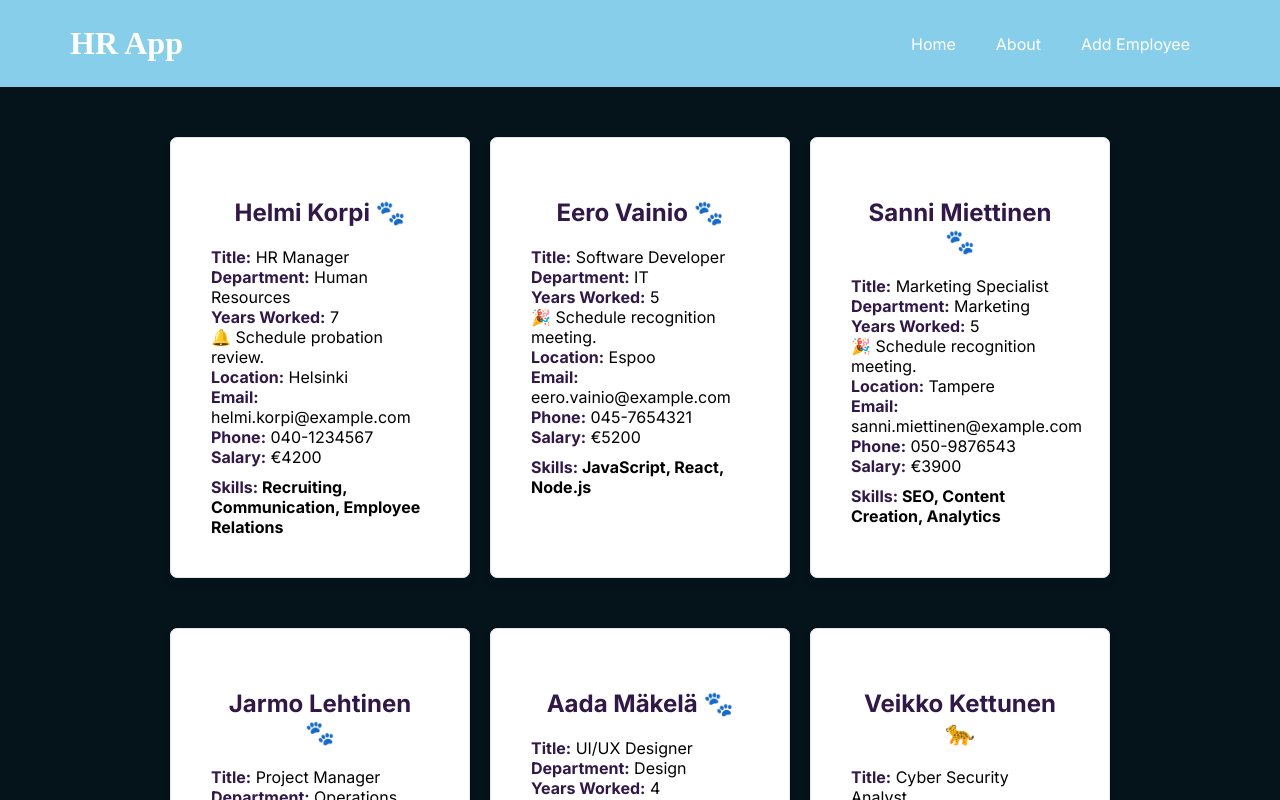
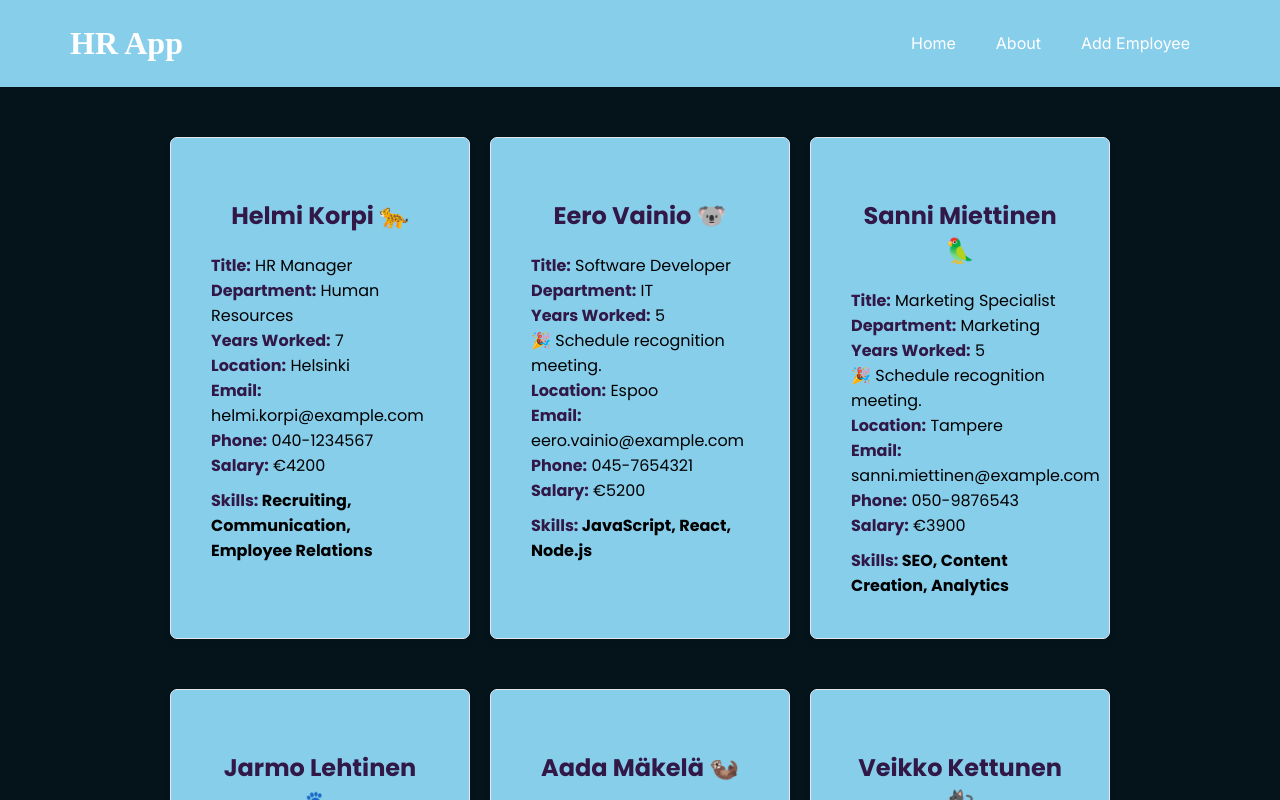
Before and after one commit to Chinedubc10/hr-app-frontend, a React app: page / in a window 1280 px wide. Shown: the top 800 px of the page. Built offline with nearby package versions, Linux system fonts and the light colour scheme; data requests are answered from the project's data file; the HTML template or start-up script is replaced by a standard one; a web font is replaced by a local one.

Commit message:
hrApp step-4

```diff
--- /dev/null
+++ b/db.json
@@ -0,0 +1,134 @@
+{
+    "employees": [
+      {
+        "id": 1,
+        "name": "Helmi Korpi",
+        "title": "HR Manager",
+        "salary": 4200,
+        "phone": "040-1234567",
+        "email": "helmi.korpi@example.com",
+        "animal": "Panther",
+        "startDate": "2018-04-01",
+        "location": "Helsinki",
+        "department": "Human Resources",
+        "skills": ["Recruiting", "Communication", "Employee Relations"]
+      },
+      {
+        "id": 2,
+        "name": "Eero Vainio",
+        "title": "Software Developer",
+        "salary": 5200,
+        "phone": "045-7654321",
+        "email": "eero.vainio@example.com",
+        "animal": "Koala",
+        "startDate": "2019-08-15",
+        "location": "Espoo",
+        "department": "IT",
+        "skills": ["JavaScript", "React", "Node.js"]
+      },
+      {
+        "id": 3,
+        "name": "Sanni Miettinen",
+        "title": "Marketing Specialist",
+        "salary": 3900,
+        "phone": "050-9876543",
+        "email": "sanni.miettinen@example.com",
+        "animal": "Parrot",
+        "startDate": "2020-02-10",
+        "location": "Tampere",
+        "department": "Marketing",
+        "skills": ["SEO", "Content Creation", "Analytics"]
+      },
+      {
+        "id": 4,
+        "name": "Jarmo Lehtinen",
+        "title": "Project Manager",
+        "salary": 4700,
+        "phone": "040-6543210",
+        "email": "jarmo.lehtinen@example.com",
+        "animal": "Bear",
+        "startDate": "2017-06-20",
+        "location": "Vantaa",
+        "department": "Operations",
+        "skills": ["Leadership", "Budgeting", "Scheduling"]
+      },
+      {
+        "id": 5,
+        "name": "Aada Mäkelä",
+        "title": "UI/UX Designer",
+        "salary": 4400,
+        "phone": "041-2345678",
+        "email": "aada.makela@example.com",
+        "animal": "Otter",
+        "startDate": "2021-01-05",
+        "location": "Helsinki",
+        "department": "Design",
+        "skills": ["Figma", "User Research", "Prototyping"]
+      },
+      {
+        "id": 6,
+        "name": "Veikko Kettunen",
+        "title": "Cyber Security Analyst",
+        "salary": 5800,
+        "phone": "046-2233445",
+        "email": "veikko.kettunen@example.com",
+        "animal": "Lynx",
+        "startDate": "2016-11-11",
+        "location": "Oulu",
+        "department": "IT Security",
+        "skills": ["Network Security", "Penetration Testing", "Risk Analysis"]
+      },
+      {
+        "id": 7,
+        "name": "Laura Peltonen",
+        "title": "Accountant",
+        "salary": 4000,
+        "phone": "050-1122334",
+        "email": "laura.peltonen@example.com",
+        "animal": "Rabbit",
+        "startDate": "2015-03-03",
+        "location": "Turku",
+        "department": "Finance",
+        "skills": ["Bookkeeping", "Tax Reporting", "Excel"]
+      },
+      {
+        "id": 8,
+        "name": "Antti Salmi",
+        "title": "Data Analyst",
+        "salary": 4900,
+        "phone": "044-6677889",
+        "email": "antti.salmi@example.com",
+        "animal": "Walrus",
+        "startDate": "2022-09-01",
+        "location": "Jyväskylä",
+        "department": "Business Intelligence",
+        "skills": ["SQL", "Power BI", "Python"]
+      },
+      {
+        "id": 9,
+        "name": "Essi Niemelä",
+        "title": "Legal Advisor",
+        "salary": 6100,
+        "phone": "043-3344556",
+        "email": "essi.niemela@example.com",
+        "animal": "Tortoise",
+        "startDate": "2014-10-23",
+        "location": "Helsinki",
+        "department": "Legal",
+        "skills": ["Contract Law", "Compliance", "Negotiation"]
+      },
+      {
+        "id": 10,
+        "name": "Joni Laaksonen",
+        "title": "Sales Manager",
+        "salary": 4600,
+        "phone": "049-9988776",
+        "email": "joni.laaksonen@example.com",
+        "animal": "Flamingo",
+        "startDate": "2019-05-30",
+        "location": "Lahti",
+        "department": "Sales",
+        "skills": ["CRM", "B2B Sales", "Strategy"]
+      }
+    ]
+  }
--- a/src/AddEmployee.jsx
+++ b/src/AddEmployee.jsx
@@ -1,78 +1,305 @@
-import { useState } from 'react';
-import { useNavigate } from 'react-router-dom';
+import React, { useState } from 'react';
+
+import axios from 'axios';
+
 import './styles/AddEmployee.css';
 
 const AddEmployee = ({ onAddEmployee }) => {
+
     const [formData, setFormData] = useState({
+
         name: '',
+
         title: '',
+
         salary: '',
+
         phone: '',
+
         email: '',
+
         animal: '',
+
         startDate: '',
+
         location: '',
+
         department: '',
-        skills: ''
+
+        skills: '',
+
     });
 
-    const navigate = useNavigate();
+    const handleChange = (e) => {
 
-    const handleChange = (e) => {
         const { name, value } = e.target;
-        setFormData(prev => ({
-            ...prev,
-            [name]: value
-        }));
+
+        setFormData({
+
+            ...formData,
+
+            [name]: value,
+
+        });
+
     };
 
-    const handleSubmit = (e) => {
+    const handleSubmit = async (e) => {
+
         e.preventDefault();
 
+        const skillsArray = formData.skills.split(',').map((skill) => skill.trim());
+
         const newEmployee = {
+
+            ...formData,
+
+            skills: skillsArray,
+
+            salary: parseFloat(formData.salary),
+
+            startDate: formData.startDate,
+
             id: Date.now(),
-            ...formData,
-            salary: parseInt(formData.salary),
-            skills: formData.skills.split(',').map(skill => skill.trim())
+
         };
 
-        onAddEmployee(newEmployee);
-        navigate('/');
+        try {
+
+            await axios.post('http://localhost:3001/employees', newEmployee);
+
+            onAddEmployee(newEmployee);
+
+            alert('Employee added successfully!');
+
+            setFormData({
+
+                name: '',
+
+                title: '',
+
+                salary: '',
+
+                phone: '',
+
+                email: '',
+
+                animal: '',
+
+                startDate: '',
+
+                location: '',
+
+                department: '',
+
+                skills: '',
+
+            });
+
+        } catch (error) {
+
+            console.error('Error adding employee:', error);
+
+            alert('There was an error adding the employee.');
+
+        }
+
     };
 
     return (
 <div className="form-wrapper">
 <h2 className="form-title">Add New Employee</h2>
-<form onSubmit={handleSubmit} className="employee-form">
-                {[
-                    ['name', 'Name'],
-                    ['title', 'Title'],
-                    ['salary', 'Salary (EUR)'],
-                    ['phone', 'Phone'],
-                    ['email', 'Email'],
-                    ['animal', 'Favorite Animal'],
-                    ['startDate', 'Start Date'],
-                    ['location', 'Location'],
-                    ['department', 'Department'],
-                    ['skills', 'Skills (comma-separated)']
-                ].map(([field, label]) => (
-<div className="form-group" key={field}>
-<label htmlFor={field}>{label}</label>
+<form className="employee-form" onSubmit={handleSubmit}>
+<div className="form-group">
+<label htmlFor="name">Name:</label>
 <input
-                            type={field === 'startDate' ? 'date' : 'text'}
-                            id={field}
-                            name={field}
-                            value={formData[field]}
-                            onChange={handleChange}
-                            required
-                        />
+
+                        type="text"
+
+                        id="name"
+
+                        name="name"
+
+                        value={formData.name}
+
+                        onChange={handleChange}
+
+                        required
+
+                    />
 </div>
-                ))}
+<div className="form-group">
+<label htmlFor="title">Title:</label>
+<input
 
-                <button type="submit" className="submit-btn">Add Employee</button>
+                        type="text"
+
+                        id="title"
+
+                        name="title"
+
+                        value={formData.title}
+
+                        onChange={handleChange}
+
+                        required
+
+                    />
+</div>
+<div className="form-group">
+<label htmlFor="salary">Salary:</label>
+<input
+
+                        type="number"
+
+                        id="salary"
+
+                        name="salary"
+
+                        value={formData.salary}
+
+                        onChange={handleChange}
+
+                        required
+
+                    />
+</div>
+<div className="form-group">
+<label htmlFor="phone">Phone:</label>
+<input
+
+                        type="text"
+
+                        id="phone"
+
+                        name="phone"
+
+                        value={formData.phone}
+
+                        onChange={handleChange}
+
+                        required
+
+                    />
+</div>
+<div className="form-group">
+<label htmlFor="email">Email:</label>
+<input
+
+                        type="email"
+
+                        id="email"
+
+                        name="email"
+
+                        value={formData.email}
+
+                        onChange={handleChange}
+
+                        required
+
+                    />
+</div>
+<div className="form-group">
+<label htmlFor="animal">Animal:</label>
+<input
+
+                        type="text"
+
+                        id="animal"
+
+                        name="animal"
+
+                        value={formData.animal}
+
+                        onChange={handleChange}
+
+                        required
+
+                    />
+</div>
+<div className="form-group">
+<label htmlFor="startDate">Start Date:</label>
+<input
+
+                        type="date"
+
+                        id="startDate"
+
+                        name="startDate"
+
+                        value={formData.startDate}
+
+                        onChange={handleChange}
+
+                        required
+
+                    />
+</div>
+<div className="form-group">
+<label htmlFor="location">Location:</label>
+<input
+
+                        type="text"
+
+                        id="location"
+
+                        name="location"
+
+                        value={formData.location}
+
+                        onChange={handleChange}
+
+                        required
+
+                    />
+</div>
+<div className="form-group">
+<label htmlFor="department">Department:</label>
+<input
+
+                        type="text"
+
+                        id="department"
+
+                        name="department"
+
+                        value={formData.department}
+
+                        onChange={handleChange}
+
+                        required
+
+                    />
+</div>
+<div className="form-group">
+<label htmlFor="skills">Skills (comma separated):</label>
+<input
+
+                        type="text"
+
+                        id="skills"
+
+                        name="skills"
+
+                        value={formData.skills}
+
+                        onChange={handleChange}
+
+                        required
+
+                    />
+</div>
+
+                <button type="submit" className="submit-btn">
+
+                    Add Employee
+</button>
 </form>
 </div>
+
     );
+
 };
 
 export default AddEmployee;
--- a/src/App.jsx
+++ b/src/App.jsx
@@ -1,19 +1,21 @@
-import React, { useState } from 'react';
-import { BrowserRouter as Router, Routes, Route } from 'react-router-dom';
-import employeesData from './data/employees';
+import { useState, useEffect } from 'react';
+import axios from 'axios';
 import PersonList from './PersonList';
 import Header from './Header';
 import Footer from './Footer';
+import AddEmployee from './AddEmployee';
+import { BrowserRouter as Router, Routes, Route } from 'react-router-dom';
+import './styles/App.css';
 import About from './About';
-import AddEmployee from './AddEmployee';
-import './styles/App.css';
 
 const App = () => {
-  const [employees, setEmployees] = useState(employeesData);
+  const [employees, setEmployees] = useState([]);
 
-  const handleAddEmployee = (newEmployee) => {
-    setEmployees((prev) => [...prev, newEmployee]);
-  };
+  useEffect(() => {
+    axios.get('http://localhost:3001/employees')
+      .then(res => setEmployees(res.data))
+      .catch(err => console.error("Fetch error:", err));
+  }, []);
 
   return (
 <Router>
@@ -21,10 +23,8 @@ const App = () => {
 <Routes>
 <Route path="/" element={<PersonList employees={employees} />} />
 <Route path="/about" element={<About />} />
-<Route
-          path="/add"
-          element={<AddEmployee onAddEmployee={handleAddEmployee} />}
-        />
+<Route path="/add" element={<AddEmployee onAddEmployee={setEmployees} />} />
+        {/* Add About page etc. here */}
 </Routes>
 <Footer />
 </Router>
--- a/src/PersonCard.jsx
+++ b/src/PersonCard.jsx
@@ -1,7 +1,7 @@
-import { useState } from 'react';
+import { useMemo } from 'react';
 
-const animalEmoji = (animal) => {
-  const map = {
+const getAnimalEmoji = (animal) => {
+  const emojiMap = {
     Panther: '🐆',
     Koala: '🐨',
     Parrot: '🦜',
@@ -13,73 +13,51 @@ const animalEmoji = (animal) => {
     Meerkat: '🦫',
     Llama: '🦙',
   };
-
-  return map[animal] || '🐾';
+  return emojiMap[animal] || '🐾';
 };
 
-const yearCalculator = (startDate) => {
+const calculateYears = (startDate) => {
   const start = new Date(startDate);
-  const now = new Date();
+  const today = new Date();
 
-  let years = now.getFullYear() - start.getFullYear();
+  let years = today.getFullYear() - start.getFullYear();
+  const isAnniversaryPassed =
+    today.getMonth() > start.getMonth() ||
+    (today.getMonth() === start.getMonth() && today.getDate() >= start.getDate());
 
-  const anniversary =
-    now.getMonth() > start.getMonth() ||
-    (now.getMonth() === start.getMonth() && now.getDate() >= start.getDate());
-
-  if (!anniversary) {
-    years -= 1;
-  }
-
+  if (!isAnniversaryPassed) years -= 1;
   return years;
 };
 
 const PersonCard = ({ employee }) => {
-  const yearsWorked = yearCalculator(employee.startDate);
-  const dateDifference = new Date(employee.startDate) - new Date();
-  const monthDifference = dateDifference / (1000 * 60 * 60 * 24 * 30.44);
+  const yearsAtCompany = useMemo(() => calculateYears(employee.startDate), [employee.startDate]);
+  const monthsSinceStart = useMemo(() => {
+    const difference = new Date() - new Date(employee.startDate);
+    return difference / (1000 * 60 * 60 * 24 * 30.44);
+  }, [employee.startDate]);
 
-  let message = null;
-
-  if (yearsWorked > 0 && yearsWorked % 5 === 0) {
-    message = <p>🎉 Schedule recognition meeting.</p>;
-  } else if (monthDifference < 6) {
-    message = <p>🔔 Schedule probation review.</p>;
+  let notification = null;
+  if (yearsAtCompany > 0 && yearsAtCompany % 5 === 0) {
+    notification = <p>🎉 Schedule recognition meeting.</p>;
+  } else if (monthsSinceStart < 6) {
+    notification = <p>🔔 Schedule probation review.</p>;
   }
 
   return (
     <div className="card">
       <h2 className="name">
-        {employee.name} {animalEmoji(employee.animal)}
+        {employee.name} {getAnimalEmoji(employee.animal)}
       </h2>
       <div className="card-para">
-        <p>
-          <strong>Title:</strong> {employee.title}
-        </p>
-        <p>
-          <strong>Department:</strong> {employee.department}
-        </p>
-        <p>
-          <strong>Years Worked:</strong> {yearsWorked}
-        </p>
-
-        {message}
-
-        <p>
-          <strong>Location:</strong> {employee.location}
-        </p>
-        <p>
-          <strong>Email:</strong> {employee.email}
-        </p>
-        <p>
-          <strong>Phone:</strong> {employee.phone}
-        </p>
-        <p>
-          <strong>Salary:</strong> €{employee.salary}
-        </p>
-        <p>
-          <strong>Skills:</strong> {employee.skills.join(', ')}
-        </p>
+        <p><strong>Title:</strong> {employee.title}</p>
+        <p><strong>Department:</strong> {employee.department}</p>
+        <p><strong>Years Worked:</strong> {yearsAtCompany}</p>
+        {notification}
+        <p><strong>Location:</strong> {employee.location}</p>
+        <p><strong>Email:</strong> {employee.email}</p>
+        <p><strong>Phone:</strong> {employee.phone}</p>
+        <p><strong>Salary:</strong> €{employee.salary}</p>
+        <p><strong>Skills:</strong> {employee.skills.join(', ')}</p>
       </div>
     </div>
   );
--- a/src/PersonList.jsx
+++ b/src/PersonList.jsx
@@ -1,13 +1,34 @@
+import { useState, useEffect } from 'react';
+import axios from 'axios';
 import PersonCard from './PersonCard';
 
-const PersonList = ({ employees }) => {
+const EmployeeDirectory = () => {
+  const [staffList, setStaffList] = useState([]);
+
+  useEffect(() => {
+    const loadStaff = async () => {
+      try {
+        const { data } = await axios.get('http://localhost:3001/employees');
+        setStaffList(data);
+      } catch (err) {
+        console.error('Could not retrieve employee data:', err);
+      }
+    };
+
+    loadStaff();
+  }, []);
+
+  const addEmployeeToList = (employee) => {
+    setStaffList((currentList) => [...currentList, employee]);
+  };
+
   return (
     <div className="container">
-      {employees.map((item) => (
-        <PersonCard key={item.id} employee={item} />
+      {staffList.map((person) => (
+        <PersonCard key={person.id} employee={person} />
       ))}
     </div>
   );
 };
 
-export default PersonList;
+export default EmployeeDirectory;
--- a/src/styles/App.css
+++ b/src/styles/App.css
@@ -5,14 +5,14 @@
 }
 
 body {
-  font-family: Inter;
+  font-family: Poppins;
   background-color: rgb(4, 20, 26);
   color: black;
 }
 
 .card {
   margin-top: 30px;
-  background-color: #ffffff;
+  background-color: skyblue;
   border: 1px solid #e5e7eb;
   border-radius: 7px;
   box-shadow: 0 4px 8px rgba(0, 0, 0, 0.05);
```
Also changed, not shown: package.json (+10 -8 lines), 1 other file (tests, documents, lock files or other folders).
